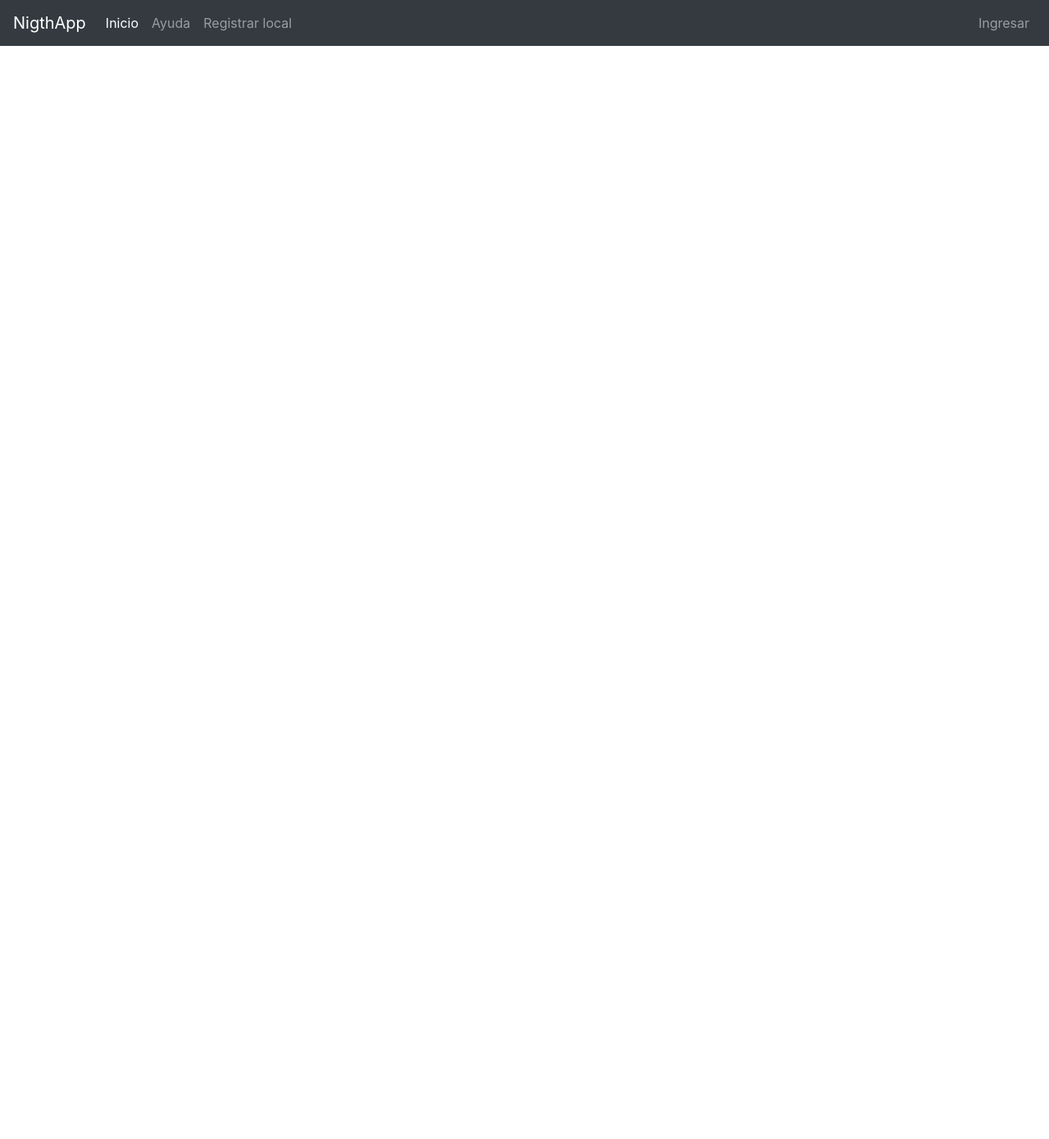
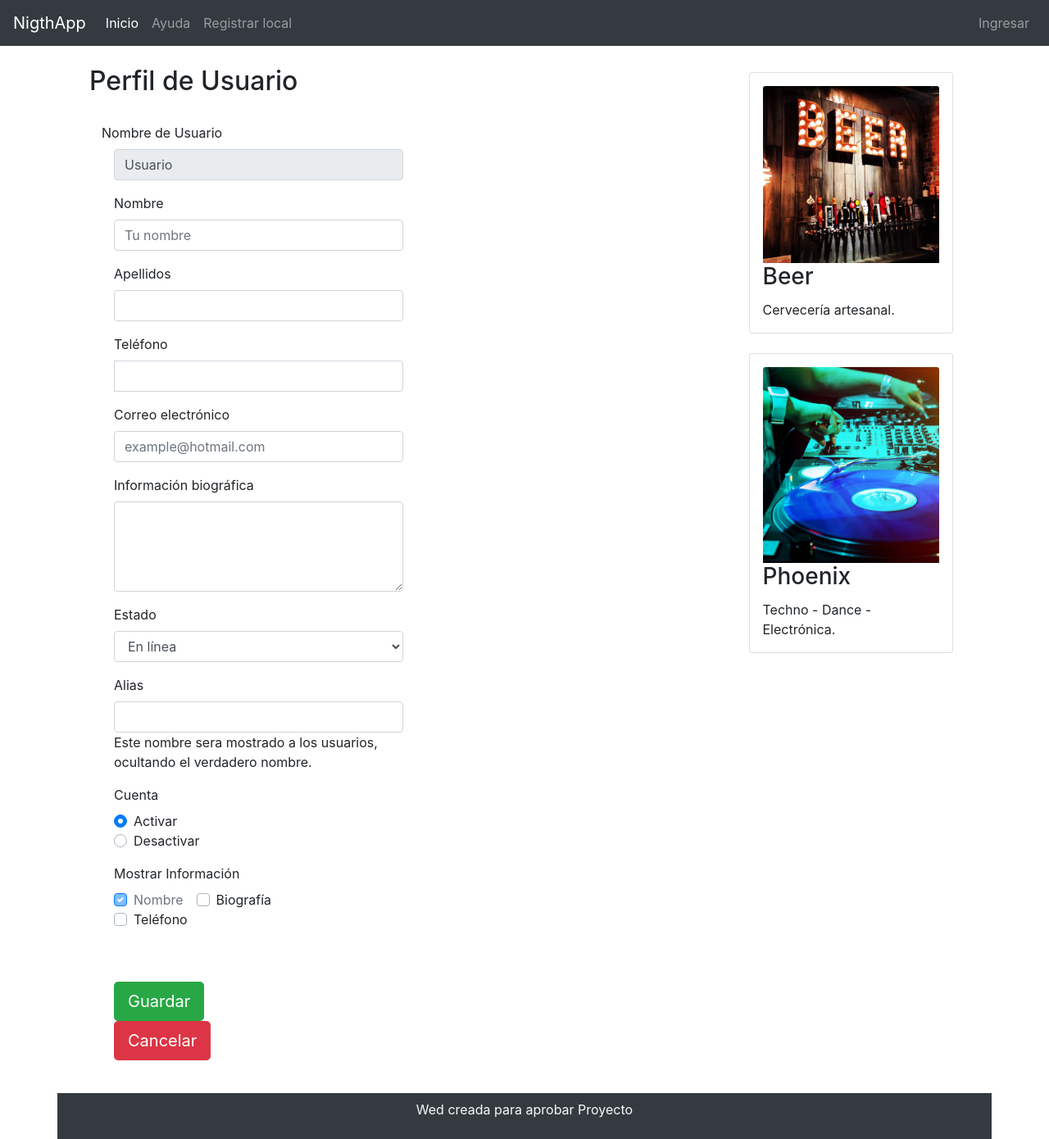
Before and after one commit to Leorebollini/NigthAppFront, a React (Create React App) app: page /UsuarioP in a window 1280 px wide. Shown: the whole page at 82% size. Before the commit the page ends 800 px from the top, so only its background shows below. Built offline with nearby package versions, Linux system fonts and the light colour scheme.

Commit message:
ruteo y creacion de la UsuarioP

```diff
--- a/src/App.js
+++ b/src/App.js
@@ -6,8 +6,9 @@ import Registro from './components/Registrarse.jsx';
 import About from './components/About.jsx';
 import Sesion from './components/Sesion.jsx';
 import RegistroLocales from './components/RegistroLocales.jsx';
+import Consulta from './components/Consulta.jsx';
 import LocalP from './components/LocalP.jsx';
-import Consulta from './components/Consulta.jsx';
+import UsuarioP from './components/UsuarioP.jsx';
 import {BrowserRouter as Router, Link, Route, Switch, NavLink} from 'react-router-dom';
 
 class App extends Component {
@@ -23,6 +24,7 @@ class App extends Component {
           <Route path='/RegistroLocales' component={RegistroLocales}/>
           <Route path='/LocalP' component={LocalP}/>
           <Route path='/Consulta' component={Consulta}/>
+          <Route path='/UsuarioP' component={UsuarioP}/>
         </div>
       </Router>
     )
--- a/src/components/Main.jsx
+++ b/src/components/Main.jsx
@@ -85,7 +85,7 @@ const optionsLugar = [
             </div>
           </div>
           <footer>
-            <div class="container bg-dark text-light p-2">
+            <div className="container bg-dark text-light p-2">
               <p>Wed creada para aprobar Proyecto</p>
             </div>
           </footer>
--- /dev/null
+++ b/src/components/UsuarioP.jsx
@@ -0,0 +1,174 @@
+import React, {Component} from 'react';
+
+class UsuarioP extends Component{
+    render(){
+        return(
+            <div className = "UsuarioP">
+                <div class="container">
+                    <section class="row m-4">
+                        <div class="col-xs-12 col-sm-8 col-md-9">
+
+
+                        <div class="row">
+                            <div class="col-xs-12"><h2>Perfil de Usuario</h2></div>
+                        </div>
+                    <br />
+
+                    <form class="form-horizontal">
+
+                            <div class="form-group">
+                                    <label class=" control-label" for="formGroup">Nombre de Usuario</label>
+                                    <div class="col-6">
+                                    <input class="form-control" type="text" id="formGroup" value="Usuario" disabled />
+                                    </div>
+                                </div>
+
+                                <div class="form-group">
+                                    <label class="col control-label" for="formGroup">Nombre</label>
+                                    <div class="col-6">
+                                    <input class="form-control" type="text" id="formGroup" placeholder="Tu nombre"/>
+                                    </div>
+                                </div>
+
+                                <div class="form-group">
+                                    <label class="col control-label" for="formGroup">Apellidos</label>
+                                    <div class="col-6">
+                                    <input class="form-control" type="text" id="formGroup" />
+                                    </div>
+                                </div>
+
+                                <div class="form-group">
+                                    <label class="col control-label" for="formGroup" id="tel">Teléfono</label>
+
+                                    <div class="input-group col-6">
+                                    <span class="input-group-addon"><span class="glyphicon glyphicon-phone"></span></span>
+                                    <input class="form-control" type="text" id="formGroup" />
+
+                                    </div>
+                                </div>
+
+                                <div class="form-group">
+                                    <label class="col control-label" for="formGroup" id="tel">Correo electrónico</label>
+                                    <div class="input-group col-6">
+                                    <input class="form-control" type="email" id="formGroup" placeholder="example@hotmail.com"/>
+
+                                    </div>
+                                </div>
+
+                                <div class="form-group">
+                                    <label class="col control-label" for="formGroup">Información biográfica</label>
+                                    <div class="col-6">
+
+                                    <textarea class="form-control" rows="4"></textarea>
+
+                                    </div>
+                                </div>
+
+                                <div class="form-group">
+                                    <label class="col control-label" for="formGroup">Estado</label>
+                                    <div class="col-6">
+
+                                    <select class="form-control">
+                                        <option>En línea</option>
+                                        <option>Ocupado</option>
+                                        <option>Ausente</option>
+                                        <option>Desconectado</option>
+
+                                    </select>
+
+                                    </div>
+                                </div>
+
+                                <div class="form-group">
+                                    <label class="col control-label" for="formGroup">Alias</label>
+                                    <div class="col-6">
+                                    <input class="form-control" type="text" id="formGroup"/>
+                                    <span class="help-block">Este nombre sera mostrado a los usuarios, ocultando el verdadero nombre.</span>
+                                    </div>
+                                </div>
+
+                                <div class="form-group">
+                                    <label class="col control-label" for="formGroup">Cuenta</label>
+                                    <div class="col-sm-4">
+                                        <div class="custom-control custom-radio">
+                                            <input type="radio" class="custom-control-input" id="activar" name="radioOption" checked/>
+                                            <label class="custom-control-label" for="activar">Activar</label>
+                                        </div>
+
+                                        <div class="custom-control custom-radio">
+                                            <input type="radio" class="custom-control-input" id="desactivar" name="radioOption"/>
+                                            <label class="custom-control-label" for="desactivar">Desactivar</label>
+                                        </div>
+                                    </div>
+                                </div>
+
+                                <div class="form-group">
+                                    <label class="col control-label" for="formGroup">Mostrar Información</label>
+                                    <div class="col-sm-4">
+                                        <div class="custom-control custom-checkbox custom-control-inline">
+                                            <input type="checkbox" class="custom-control-input" id="Nombre" checked disabled/>
+                                            <label class="custom-control-label" for="Nombre">Nombre</label>
+                                        </div>
+                                        <div class="custom-control custom-checkbox custom-control-inline">
+                                            <input type="checkbox" class="custom-control-input" id="Biografia"></input>
+                                            <label class="custom-control-label" for="Biografia">Biografía</label>
+                                        </div>
+                                        <div class="custom-control custom-checkbox custom-control-inline">
+                                            <input type="checkbox" class="custom-control-input" id="Telefono"></input>
+                                            <label class="custom-control-label" for="Telefono">Teléfono</label>
+                                        </div>
+                                    </div>
+                                </div>
+                                    <br />
+
+                                    <div class="form-group">
+                                    <label class="col control-label" for="formGroup"></label>
+                                    <div class="col-12">
+
+                                        <button type="submit" class="btn btn-success btn-lg"><span class="glyphicon glyphicon-floppy-saved"></span> Guardar</button>
+                                        <br/>
+
+                                        <button type="button" class="btn btn-danger btn-lg"><span class="glyphicon glyphicon-remove-circle"></span> Cancelar</button>
+
+
+                                    </div>
+                                </div>
+
+
+
+                    </form>
+
+                      </div>
+
+                        <aside class="col-xs-12 col-sm-4 col-md-3 p-2">
+                        <div class="card  p-3">
+                                <img src="img/beer.jpg" class="card-img-top img-fluid" alt=""></img>
+                                <div class="card-block">
+                                    <h3 class="card-title">Beer</h3>
+                                    <p class="card-text">Cervecería artesanal. </p>
+                            </div>
+                            </div>
+                        <br></br>
+                        <div class="card  p-3">
+                                <img src="img/Dj.jpg" class="card-img-top img-fluid" alt=""></img>
+                                <div class="card-block">
+                                    <h3 class="card-title">Phoenix</h3>
+                                    <p class="card-text">Techno - Dance - Electrónica. </p>
+                            </div>
+                            </div>
+                        </aside>
+                    </section>
+
+                </div>
+
+                <footer>
+                    <div class="container bg-dark text-light text-center p-2">
+                        <p>Wed creada para aprobar Proyecto</p>
+                    </div>
+                </footer>
+            </div>
+        )
+    }
+}
+
+export default UsuarioP;
```
Also changed, not shown: src/components/newFile.jsx (deleted).
